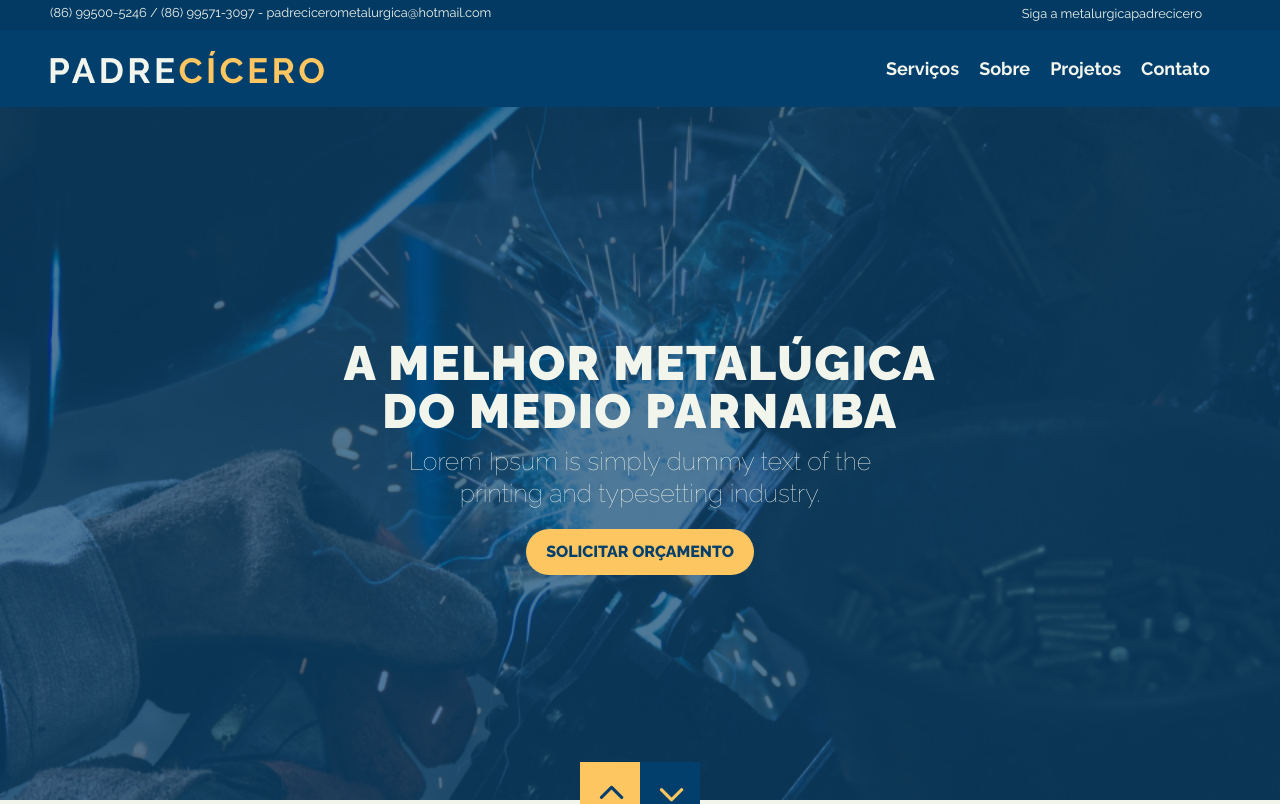
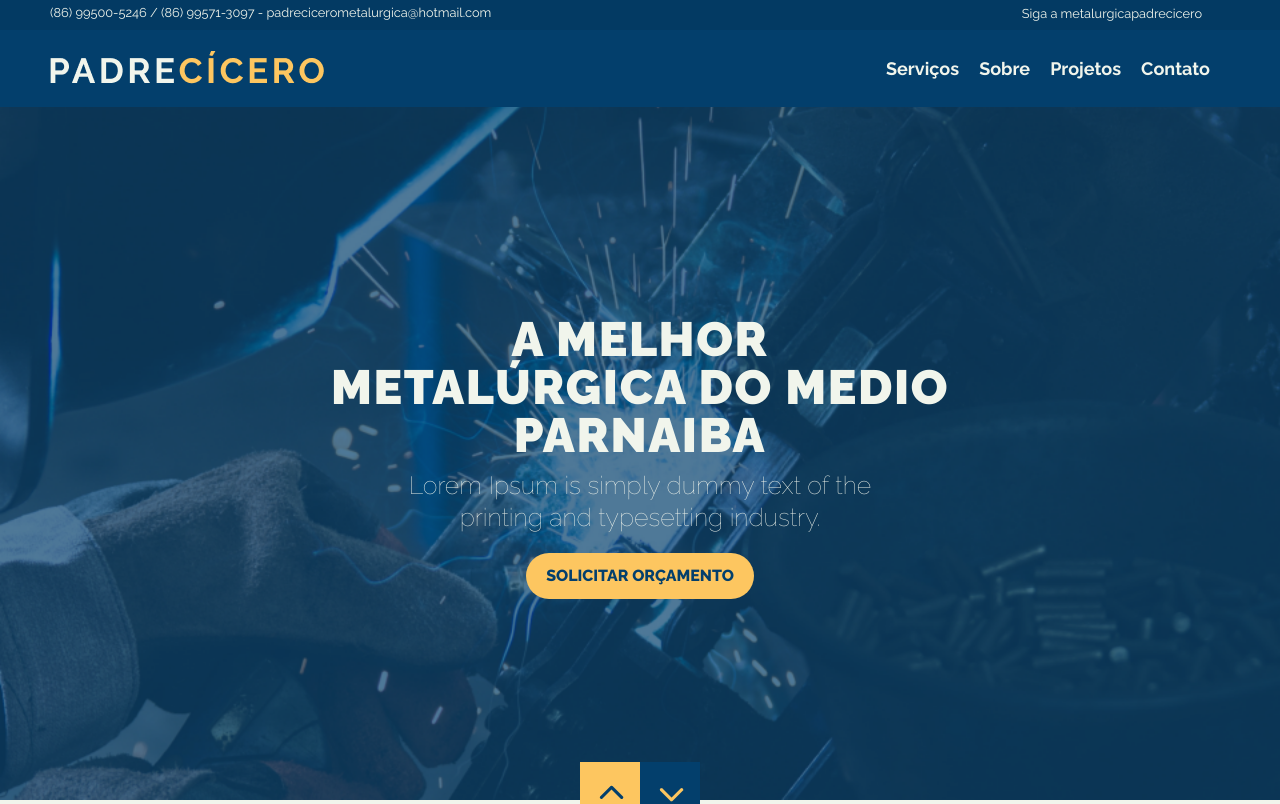
Before and after one commit to octalbit/metalurgica-padre-cicero, a React (Create React App) app: page / in a window 1280 px wide. Shown: the top 804 px of the page. Built offline with nearby package versions, Linux system fonts and the light colour scheme; some icons are missing.

Commit message:
Update name

```diff
--- a/src/components/Contacts.js
+++ b/src/components/Contacts.js
@@ -23,10 +23,9 @@ class Contacts extends Component {
             <div className="form-contacts">
               <form action="" className="box-form">
                 <input type="text" className="inputText" />
-                <input type="text" className="inputText" />                <textarea>
-
-                </textarea>
-                <button className="btnForm">enviar</button>
+                <input type="text" className="inputText" />
+                <textarea></textarea>
+                <button className="btnForm">Enviar</button>
               </form>
             </div>
           </div>
--- a/src/components/Header.js
+++ b/src/components/Header.js
@@ -8,7 +8,7 @@ class Header extends Component {
         <header className="wrapper">
           <Navbar />
           <section className="hero-box">
-            <h1>a melhor metalúgica
+            <h1>a melhor metalúrgica
               do medio parnaiba</h1>
             <span>Lorem Ipsum is simply dummy text of the printing and typesetting industry.</span>
             <a href="#contacts" className="btnOrcamento">Solicitar Orçamento</a>
```
Also changed, not shown: 1 other file (tests, documents, lock files or other folders).
